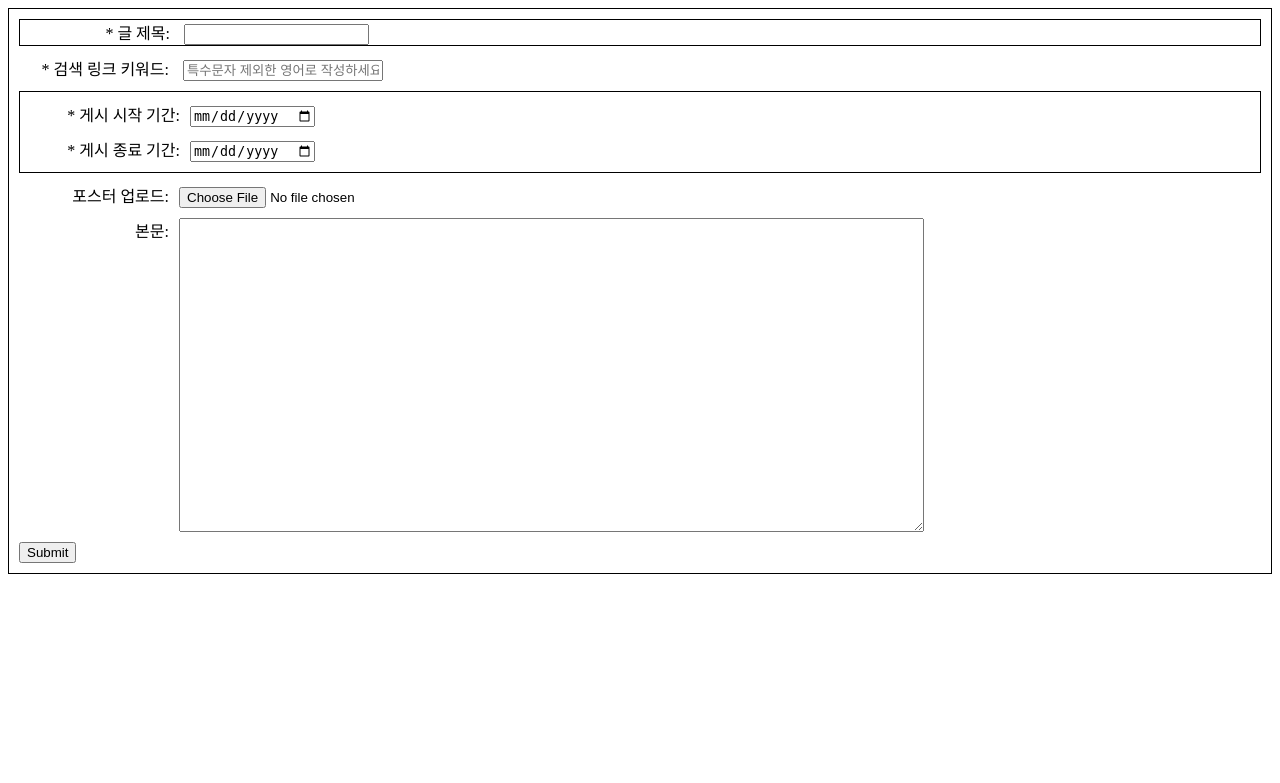
After one commit to HGUfuzzing/TakeMe, a PHP site: page /create_post.php in a window 1280 px wide. The commit adds this page. Shown: the top 783 px of the page. Run offline with PHP 8.4, Linux system fonts and the light colour scheme; a stand-in replaces the project's code that opens the database connection.

Commit message:
change file names and variable names

```diff
--- a/writing-post.css
+++ b/create_post.css
@@ -1,35 +1,35 @@
-#wp-area{
+#area{
     border: 1px solid black;
 }
-#wp-area div {
+#area div {
     margin: 10px;
 }
 
-#wp-area div label{
+#area div label{
     display: inline-block;
     text-align: right;
     margin-right: 10px;
     width: 150px;
 }
 
-#wp-title{
+#title{
     border: 1px solid black;
 }
 
-#wp-link-keyword-input{
+#link-keyword-input{
     width: 200px;
 }
 
-#wp-setting-date-area{
+#setting-date-area{
     border: 1px solid black;
 }
 
-#wp-body-textarea{
+#body-textarea{
     height: 40%;
     width: 60%;
     vertical-align:top;
 }
 
-#wp-button-area button{
+#button-area button{
     align-items: right;
 }
--- /dev/null
+++ b/create_post.php
@@ -0,0 +1,22 @@
+</DOCTYPE! html>
+<html>
+    <head>
+        <meta charset="utf-8">
+        <link rel="stylesheet" href="./create_post.css">
+    </head>
+    <body>
+        <form enctype="multipart/form-data" id="area" method="POST" action="./create_post_process.php">
+            <div id="title"> <label class="post-label">* 글 제목:</label> <input type="text" id="title-input" name="title-input" required></div>
+            <div id="link-keyword"> <label>* 검색 링크 키워드:</label>  <input type="text" id="link-keyword-input" name="link-keyword-input" placeholder="특수문자 제외한 영어로 작성하세요" required></div>
+            <div id = "setting-date-area">
+                <div id="start-date"><label>* 게시 시작 기간:</label><input type="date" id="start-date-input" name="start-date-input" required></div>
+                <div id="end-date"><label>* 게시 종료 기간:</label><input type="date" id="end-date-input" name="end-date-input" required> </div>
+            </div>
+            <div id="file-upload"><label>포스터 업로드: </label><input type="file" id="file-input" name="file-input"></div>
+            <div id="body"><label>본문: </label><textarea id="body-textarea" name="body-textarea"></textarea></div>
+            <div id="button-area">
+                <input type="submit" id="submit-button" name="submit-button">
+            </div>
+        </form>
+    </body>
+</html>
```
Also changed, not shown: create_post_process.php (added, +71 -0 lines).
